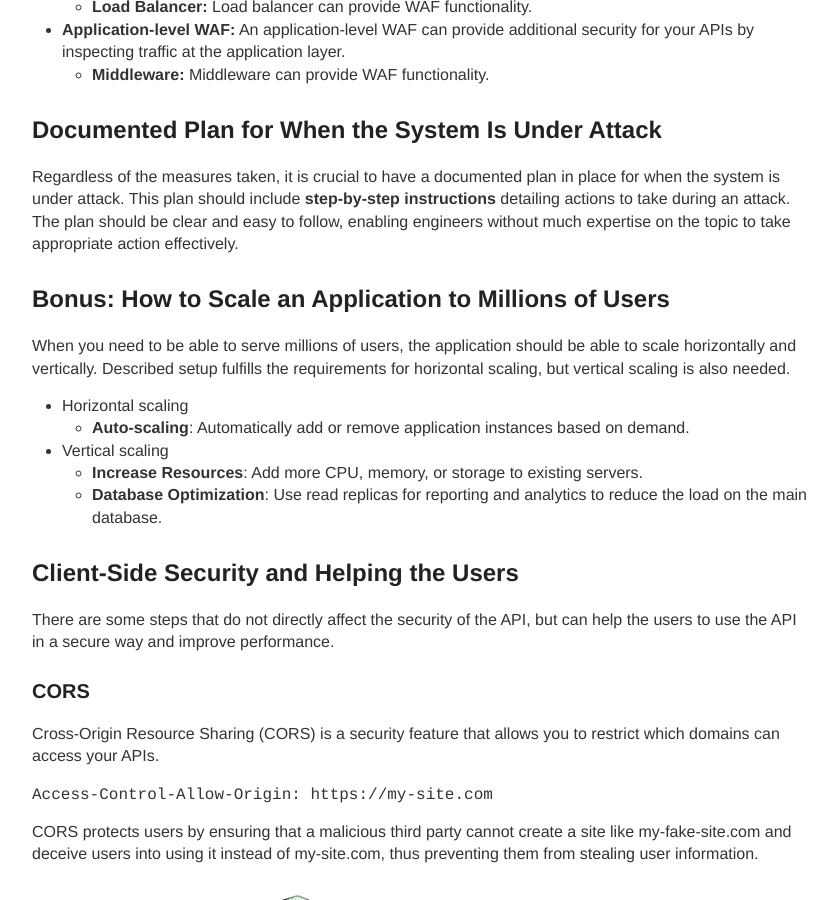
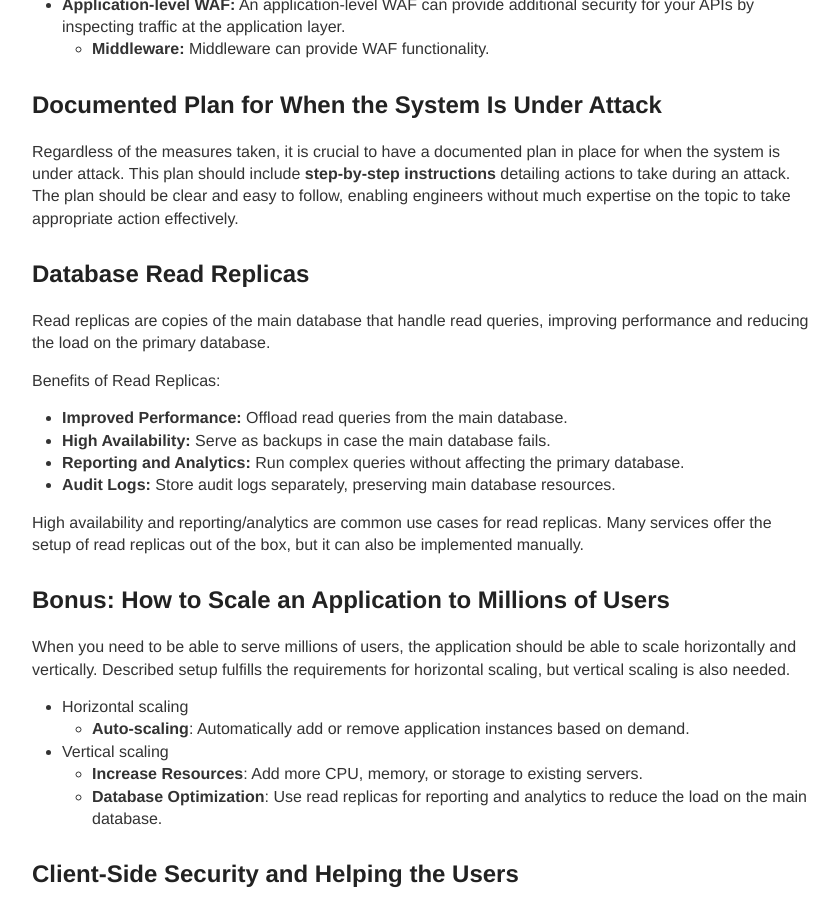
Before and after one commit to ttu/ttu.github.io, a Jekyll site: the page built from _posts/2024-6-13-securing-web-app.md, in a window 1280 px wide and 900 px high, scrolled down 8080 px. Shown: the whole window, without its empty margins (218-1057 px from the left). Built offline with Jekyll 4.4.1, drawn with Linux system fonts in a browser that asks for light colours.

Commit message:
Add database read replica to securing api post

```diff
--- a/_posts/2024-6-13-securing-web-app.md
+++ b/_posts/2024-6-13-securing-web-app.md
@@ -223,6 +223,18 @@ WAF can be implemented in various ways:
 
 Regardless of the measures taken, it is crucial to have a documented plan in place for when the system is under attack. This plan should include __step-by-step instructions__ detailing actions to take during an attack. The plan should be clear and easy to follow, enabling engineers without much expertise on the topic to take appropriate action effectively.
 
+## Database Read Replicas
+
+Read replicas are copies of the main database that handle read queries, improving performance and reducing the load on the primary database.
+
+Benefits of Read Replicas:
+
+* __Improved Performance:__ Offload read queries from the main database.
+* __High Availability:__ Serve as backups in case the main database fails.
+* __Reporting and Analytics:__ Run complex queries without affecting the primary database.
+* __Audit Logs:__ Store audit logs separately, preserving main database resources.
+
+High availability and reporting/analytics are common use cases for read replicas. Many services offer the setup of read replicas out of the box, but it can also be implemented manually.
 
 ## Bonus: How to Scale an Application to Millions of Users
 
```
Also changed, not shown: images/posts/securing-web-app/infrastructure.png.
